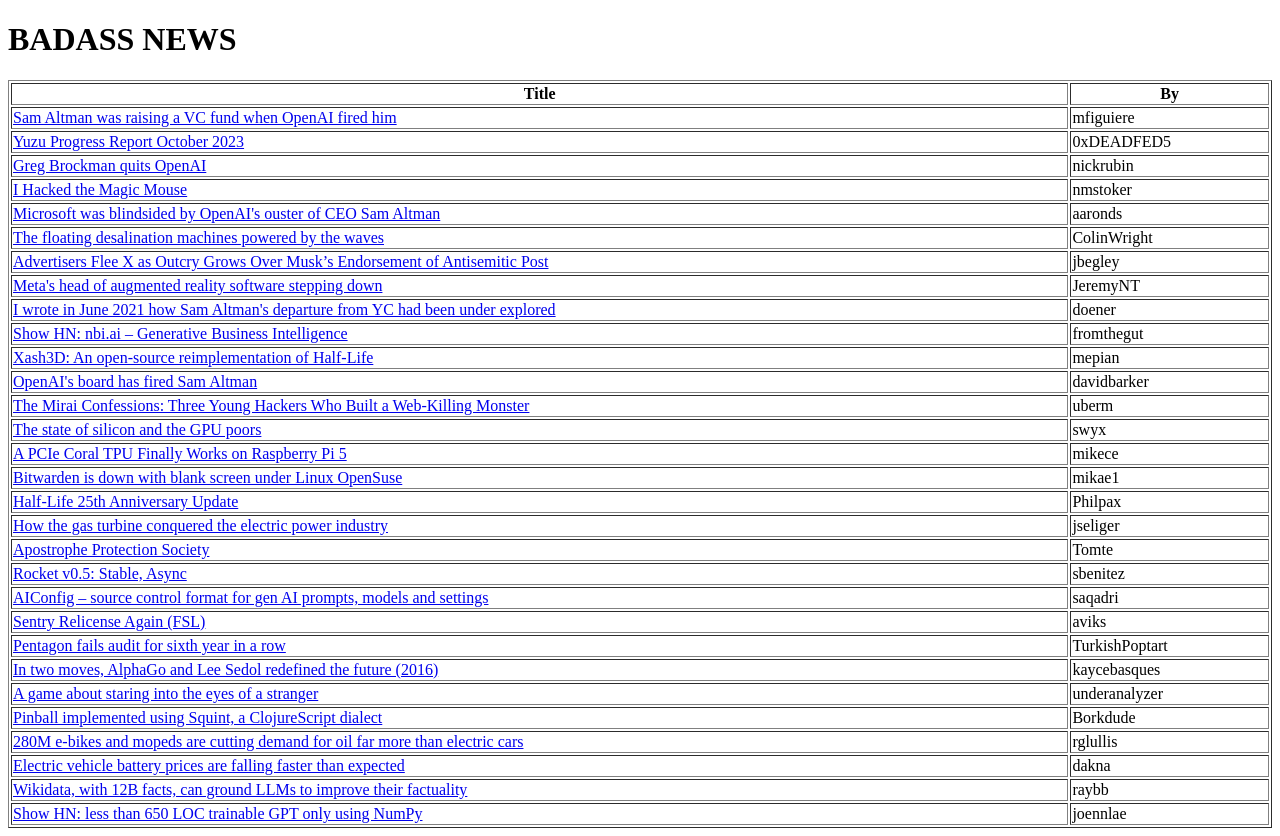
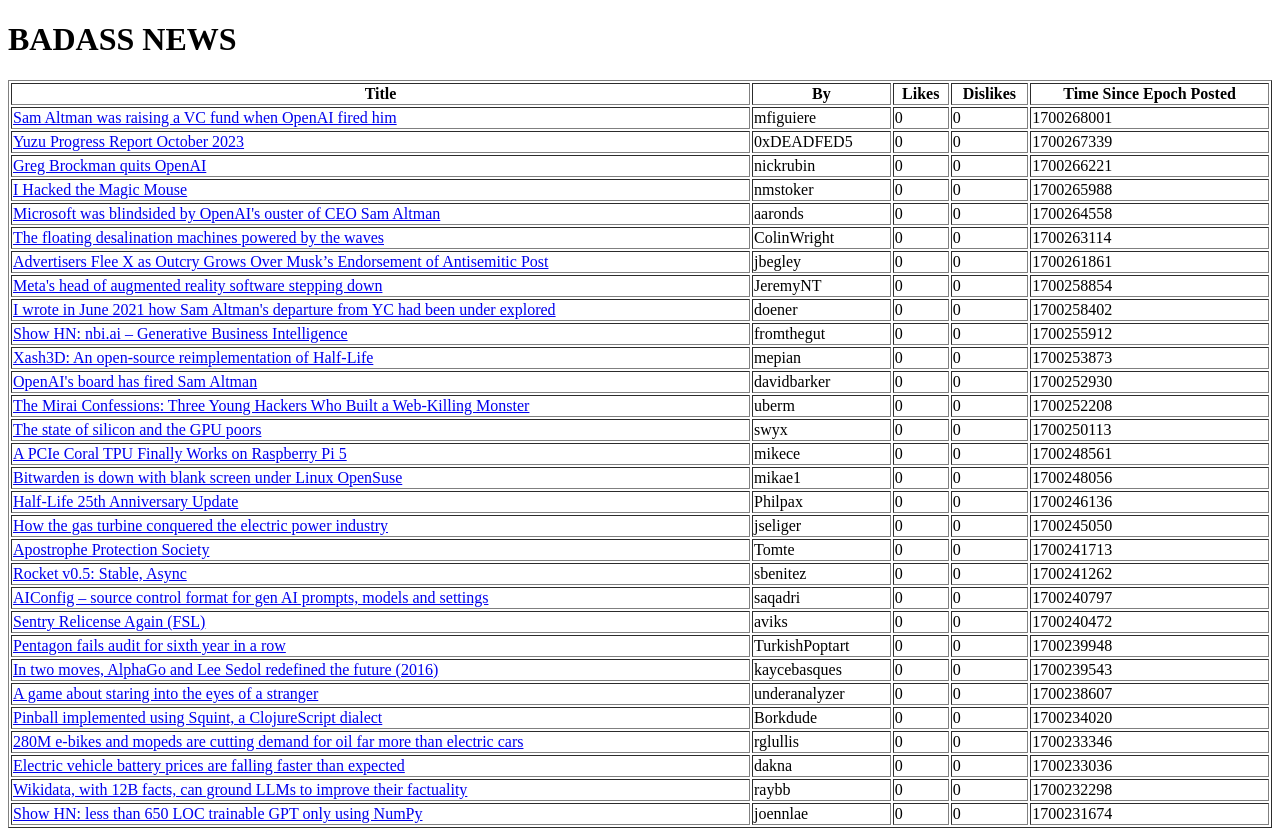
Before and after one commit to metalBread33/COP4521Proj, a Flask app: page /newsfeed in a window 1280 px wide. Run offline with Flask 2, Linux system fonts and the light colour scheme; data comes from the database, SQL or seed files in the repository; both versions use the stored data as it was after the commit.

Commit message:
Fix typo and add ability to see likes and dislikes

```diff
--- a/proj/app.py
+++ b/proj/app.py
@@ -31,17 +31,6 @@ oauth.register(
     server_metadata_url=f'https://{env.get("AUTH0_DOMAIN")}/.well-known/openid-configuration'
 )
 
-
-class hackernews_data(db.Model):
-    id = db.Column(db.Integer, primary_key=True)
-    by = db.Column(db.Text)
-    title = db.Column(db.Text)
-
-    def __repr__(self):
-        return f"NewsShit('{self.title}')"
-
-
-
 @app.route("/")
 @app.route("/home")
 def home():
@@ -54,7 +43,7 @@ def newsfeed():
     news = " SELECT * FROM hackernews_data ORDER BY time DESC LIMIT 30"
     cursor.execute(news)
     items = cursor.fetchall()
-    item_fields = ['id', 'by', 'descendants', 'kids', 'score', 'text', 'time', 'title', 'type', 'url']
+    item_fields = ['id', 'by', 'descendants', 'kids', 'score', 'text', 'time', 'title', 'type', 'url', 'likes', 'dislikes']
     data = [dict(zip(item_fields, news)) for news in items]
     con.close()
     return render_template('newsfeed.html', data=data)
@@ -62,6 +51,10 @@ def newsfeed():
 @app.route("/admin")
 def admin():
     return render_template('admin.html')
+
+@app.route("/profile")
+def profile():
+    return render_template('profile.html', session=session.get('user'))
 
 @app.route("/login")
 def login():
@@ -90,5 +83,13 @@ def logout():
         )
     )
 
+@app.route("/like")
+def like(likeCount):
+    return""
+
+@app.route ("/dislike")
+def dislike():
+    return ""
+
 if __name__ == "__main__":
     app.run(host="0.0.0.0", port=env.get("PORT", 3000), debug=True)
--- a/proj/getStories.py
+++ b/proj/getStories.py
@@ -8,8 +8,8 @@ cursor = conn.cursor()
 
 # Define the SQL command to insert data into the table, using INSERT OR IGNORE
 insert_data_sql = """
-INSERT OR IGNORE INTO hackernews_data (id, by, descendants, kids, score, text, time, title, type, url)
-VALUES (?, ?, ?, ?, ?, ?, ?, ?, ?, ?);
+INSERT OR IGNORE INTO hackernews_data (id, by, descendants, kids, score, text, time, title, type, url, likes, dislikes)
+VALUES (?, ?, ?, ?, ?, ?, ?, ?, ?, ?, 0, 0);
 """
 
 # Define the HackerNews API URL to fetch the latest item IDs
--- a/proj/makeTable.py
+++ b/proj/makeTable.py
@@ -16,7 +16,9 @@ CREATE TABLE IF NOT EXISTS hackernews_data (
     time INTEGER,
     title TEXT,
     type TEXT,
-    url TEXT
+    url TEXT,
+    likes INTEGER DEFAULT 0,
+    dislikes INTEGER DEFAULT 0
 );
 """
 
--- a/proj/templates/home.html
+++ b/proj/templates/home.html
@@ -6,14 +6,16 @@
 
 {% block content %}
 	{% if session %}
-      <h1>Welcome {{session.userinfo.name}}! to Kevin's badass website for he bullshit ass class</h1>
+    <h1>Welcome {{session.userinfo.name}} to Kevin's badass website for his bullshit ass class!</h1>
       <p><a href="/logout">Logout</a></p>
+      <p><a href="profile">View Profile</a></p>
   {% else %}
-    <h1>Welcome Guest</h1>
+    <h1>Welcome guest to Kevin's badass website for his bullshit ass class!</h1>
     <p><a href="/login">Login</a></p>
   {% endif %}
 	<a href="admin">Admin</a>
 	<p></p>
 	<a href="newsfeed">Newsfeed</a>
+  <p></p>
 
 {%endblock%}
--- a/proj/templates/newsfeed.html
+++ b/proj/templates/newsfeed.html
@@ -10,11 +10,17 @@
     <tr>
         <th>Title</th>
         <th>By</th>
+        <th>Likes</th>
+        <th>Dislikes</th>
+        <th>Time Since Epoch Posted</th>
     </tr>
     {% for item in data %}
     <tr>
         <td><a href="{{item.url}}">{{item.title}}</a></td>
         <td>{{item.by}}</td>
+        <td>{{item.likes}}</td>
+        <td>{{item.dislikes}}</td>
+        <td>{{item.time}}</td>
     </tr>
     {%endfor%}
 </table>
```
Also changed, not shown: proj/templates/profile.html (added, +12 -0 lines), proj/hackernews_data.db.
